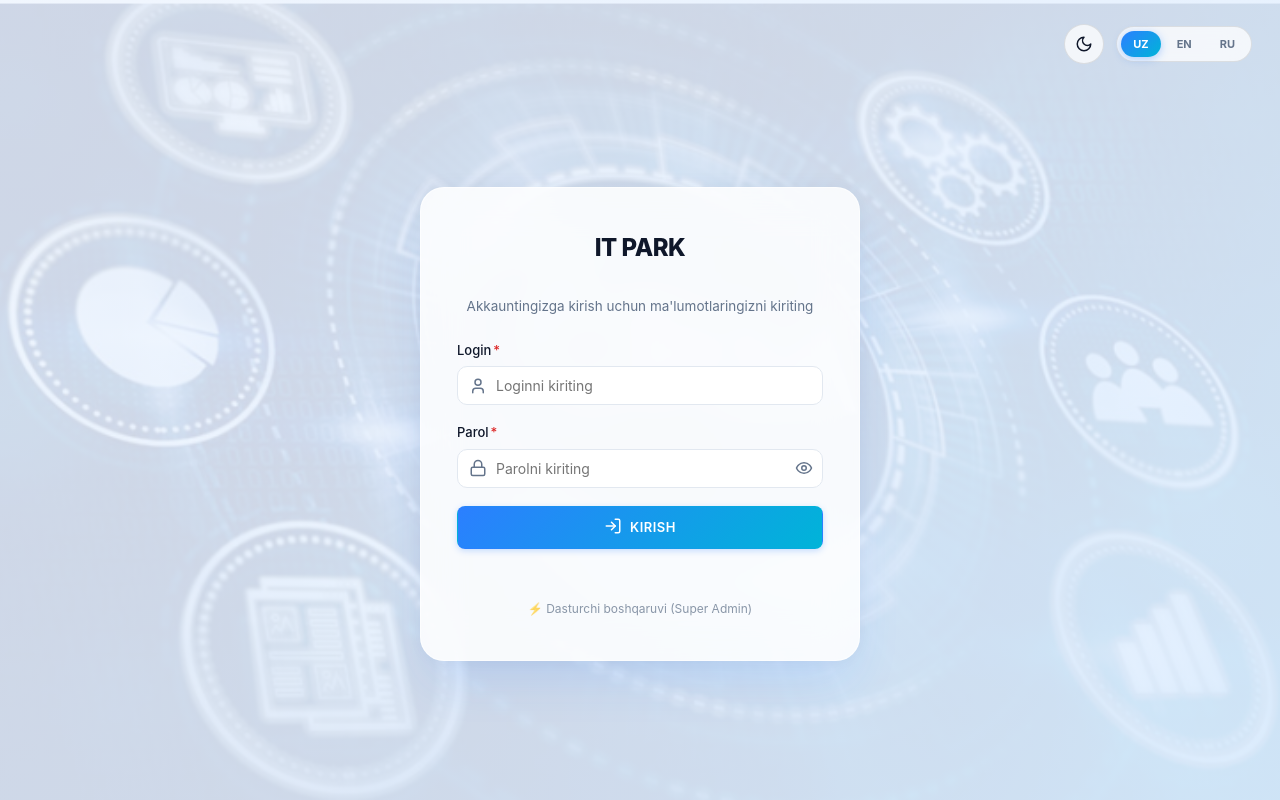
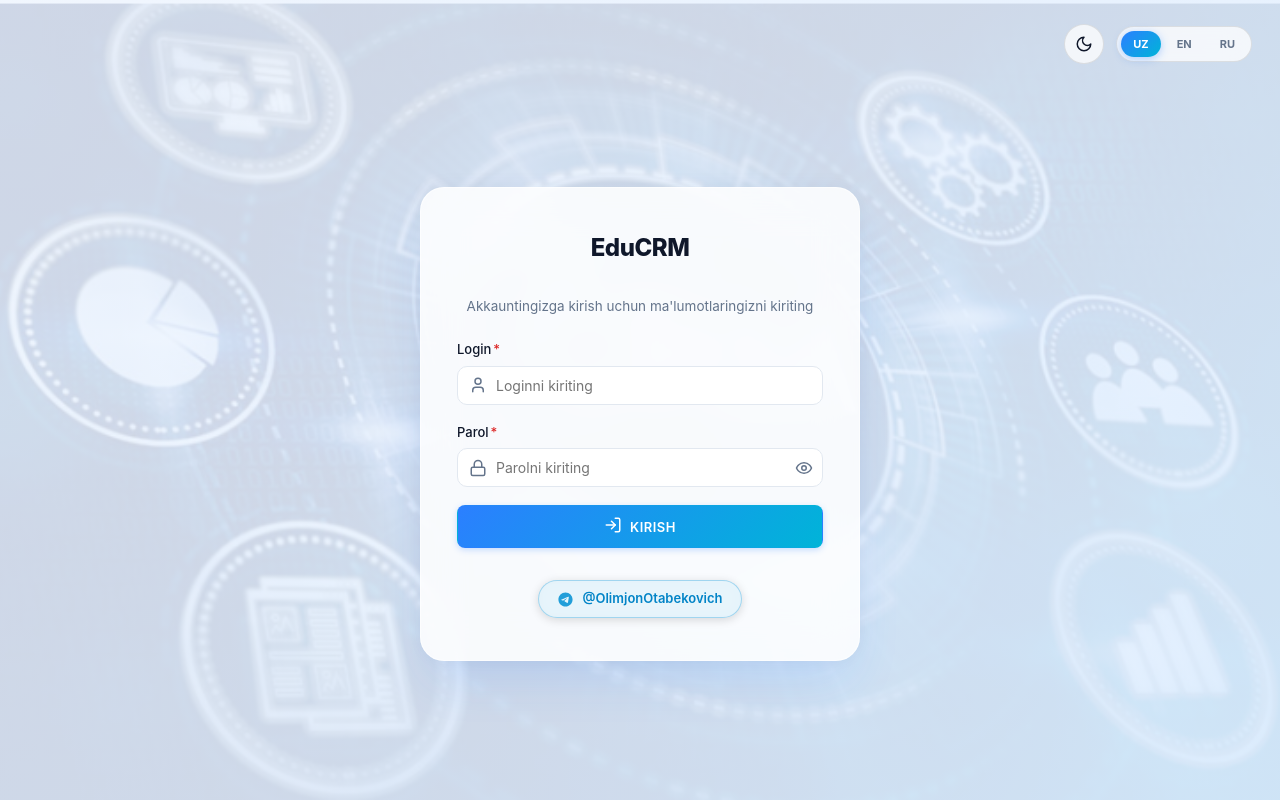
Before and after one commit to murtazoyevolimjon/itpark, a Next.js app in the folder client/: page /login in a window 1280 px wide. Built offline with nearby package versions, Linux system fonts and the light colour scheme.

Commit message:
feat: show center passwords in SuperAdmin, update login branding to EduCRM with telegram badge, and refine sidebar

```diff
--- a/client/src/app/api/superadmin/centers/[id]/route.ts
+++ b/client/src/app/api/superadmin/centers/[id]/route.ts
@@ -60,8 +60,9 @@
     if (phone) updateCenterData.phone = phone.trim();
 
     if (newPassword && newPassword.trim()) {
-      const hashedPassword = await bcrypt.hash(newPassword.trim(), 10);
-      updateCenterData.password = hashedPassword;
+      const plainPass = newPassword.trim();
+      const hashedPassword = await bcrypt.hash(plainPass, 10);
+      updateCenterData.password = plainPass;
 
       // Update password for user(s) in this center
       await supabase
--- a/client/src/app/api/superadmin/centers/route.ts
+++ b/client/src/app/api/superadmin/centers/route.ts
@@ -16,7 +16,7 @@
     // 1. Fetch all centers
     const { data: centers, error: centersError } = await supabase
       .from('centers')
-      .select('id, name, email, phone, registeredAt, createdAt')
+      .select('id, name, email, phone, password, registeredAt, createdAt')
       .order('createdAt', { ascending: false });
 
     if (centersError) {
@@ -56,6 +56,13 @@
           0
         );
 
+        let adminPassword = center.password || '';
+        if (adminPassword.startsWith('$2a$') || adminPassword.startsWith('$2b$')) {
+          if (center.id === 'f05c31e9-58dd-481e-8f4f-eb2979982cb1' || center.email === 'ITPARK_itpark') {
+            adminPassword = 'qwerty321';
+          }
+        }
+
         return {
           id: center.id,
           name: center.name,
@@ -64,6 +71,7 @@
           registeredAt: center.registeredAt || center.createdAt,
           adminName: ownerUser.fullName,
           adminLogin: ownerUser.email,
+          adminPassword: adminPassword,
           studentsCount: studentsCount || 0,
           groupsCount: groupsCount || 0,
           teachersCount: teachersCount || 0,
@@ -140,7 +148,7 @@
       name,
       email: login,
       phone: phone || '+998',
-      password: hashedPassword,
+      password: password,
       registeredAt: now,
       createdAt: now,
       updatedAt: now,
--- a/client/src/locales/en.ts
+++ b/client/src/locales/en.ts
@@ -1,5 +1,5 @@
 export const en = {
-  appName: 'IT PARK',
+  appName: 'EduCRM',
   tagline: 'Modern SaaS CRM system for educational centers',
 
   // Common
--- a/client/src/locales/ru.ts
+++ b/client/src/locales/ru.ts
@@ -1,5 +1,5 @@
 export const ru = {
-  appName: 'IT PARK',
+  appName: 'EduCRM',
   tagline: 'Современная SaaS CRM система для учебных центров',
 
   // Common
--- a/client/src/locales/uz.ts
+++ b/client/src/locales/uz.ts
@@ -1,5 +1,5 @@
 export const uz = {
-  appName: 'IT PARK',
+  appName: 'EduCRM',
   tagline: 'O\'quv markazlari uchun zamonaviy SaaS CRM tizimi',
 
   // Common
--- a/client/src/views/Login.module.css
+++ b/client/src/views/Login.module.css
@@ -190,3 +190,47 @@
     padding: 26px 18px;
   }
 }
+
+.telegramWrapper {
+  margin-top: 8px;
+  display: flex;
+  justify-content: center;
+  align-items: center;
+}
+
+.telegramBadge {
+  display: inline-flex;
+  align-items: center;
+  gap: 8px;
+  padding: 8px 18px;
+  background: rgba(34, 158, 217, 0.08);
+  border: 1px solid rgba(34, 158, 217, 0.25);
+  border-radius: 9999px;
+  color: #38bdf8;
+  font-size: 13px;
+  font-weight: 600;
+  text-decoration: none;
+  transition: all 0.25s cubic-bezier(0.4, 0, 0.2, 1);
+  backdrop-filter: blur(8px);
+  -webkit-backdrop-filter: blur(8px);
+  box-shadow: 0 2px 10px rgba(0, 0, 0, 0.15);
+}
+
+.telegramBadge:hover {
+  background: rgba(34, 158, 217, 0.18);
+  border-color: rgba(34, 158, 217, 0.55);
+  color: #7dd3fc;
+  transform: translateY(-2px);
+  box-shadow: 0 6px 20px -2px rgba(34, 158, 217, 0.4);
+}
+
+[data-theme='light'] .telegramBadge {
+  background: rgba(34, 158, 217, 0.1);
+  border-color: rgba(34, 158, 217, 0.35);
+  color: #0284c7;
+}
+
+[data-theme='light'] .telegramBadge:hover {
+  background: rgba(34, 158, 217, 0.2);
+  color: #0369a1;
+}
--- a/client/src/views/Login.tsx
+++ b/client/src/views/Login.tsx
@@ -2,7 +2,6 @@
 
 import React, { useState } from 'react';
 import { useRouter } from 'next/navigation';
-import Link from 'next/link';
 import { User, Lock, LogIn, Sun, Moon, Eye, EyeOff } from 'lucide-react';
 import { Input } from '../components/ui/Input/Input';
 import { Button } from '../components/ui/Button/Button';
@@ -127,22 +126,28 @@
           </Button>
         </form>
 
-        <div style={{ marginTop: '24px', textAlign: 'center' }}>
-          <Link
-            href="/superadmin/login"
-            style={{
-              fontSize: '12px',
-              color: 'var(--text-muted)',
-              textDecoration: 'none',
-              display: 'inline-flex',
-              alignItems: 'center',
-              gap: '6px',
-              opacity: 0.75,
-              transition: 'opacity 0.2s',
-            }}
+        <div className={styles.telegramWrapper}>
+          <a
+            href="https://t.me/OlimjonOtabekovich"
+            target="_blank"
+            rel="noopener noreferrer"
+            className={styles.telegramBadge}
+            title="Telegram: @OlimjonOtabekovich"
           >
-            ⚡ Dasturchi boshqaruvi (Super Admin)
-          </Link>
+            <svg
+              width="17"
+              height="17"
+              viewBox="0 0 24 24"
+              fill="none"
+              style={{ flexShrink: 0 }}
+            >
+              <path
+                d="M12 2C6.48 2 2 6.48 2 12s4.48 10 10 10 10-4.48 10-10S17.52 2 12 2zm4.64 6.8c-.15 1.58-.8 5.42-1.13 7.19-.14.75-.42 1-.68 1.03-.58.05-1.02-.38-1.58-.75-.88-.58-1.38-.94-2.23-1.5-.99-.65-.35-1.01.22-1.59.15-.15 2.71-2.48 2.76-2.69a.2.2 0 00-.05-.18c-.06-.05-.14-.03-.21-.02-.09.02-1.49.95-4.22 2.79-.4.27-.76.41-1.08.4-.36-.01-1.04-.2-1.55-.37-.63-.2-1.12-.31-1.08-.66.02-.18.27-.36.74-.55 2.92-1.27 4.86-2.11 5.83-2.51 2.78-1.16 3.35-1.36 3.73-1.36.08 0 .27.02.39.12.1.08.13.19.14.27-.01.06.01.24 0 .38z"
+                fill="#229ED9"
+              />
+            </svg>
+            <span>@OlimjonOtabekovich</span>
+          </a>
         </div>
       </div>
     </div>
```
Also changed, not shown: client/src/components/layout/Sidebar.tsx (+34 -17 lines), client/src/views/SuperAdminDashboard.tsx (+58 -0 lines).
